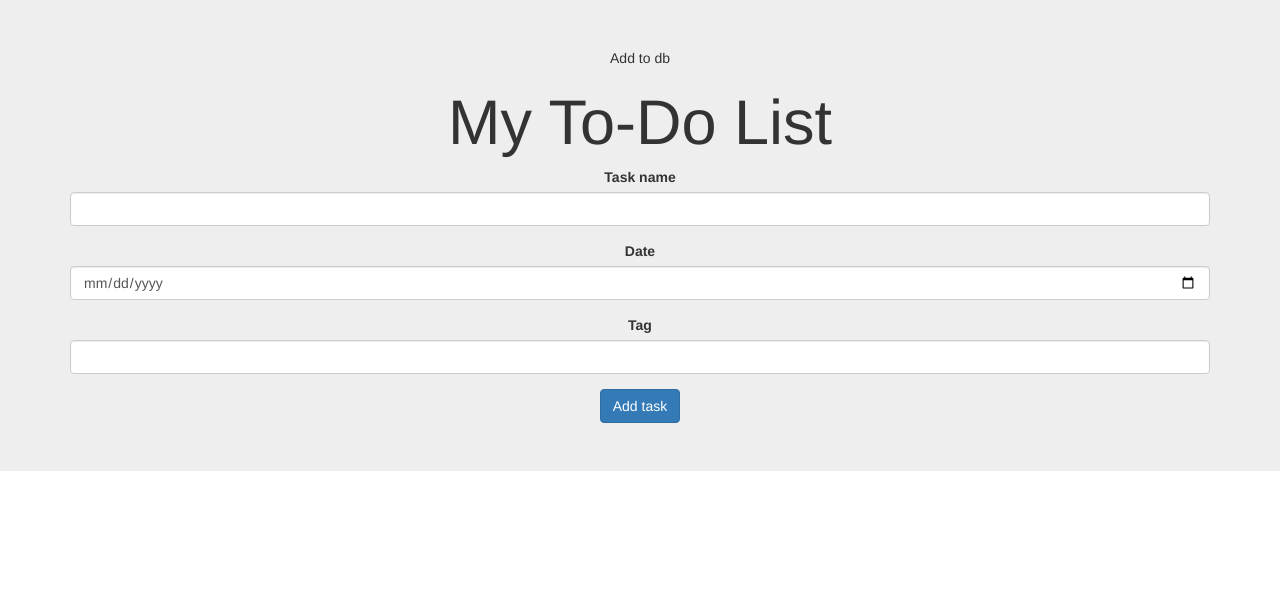
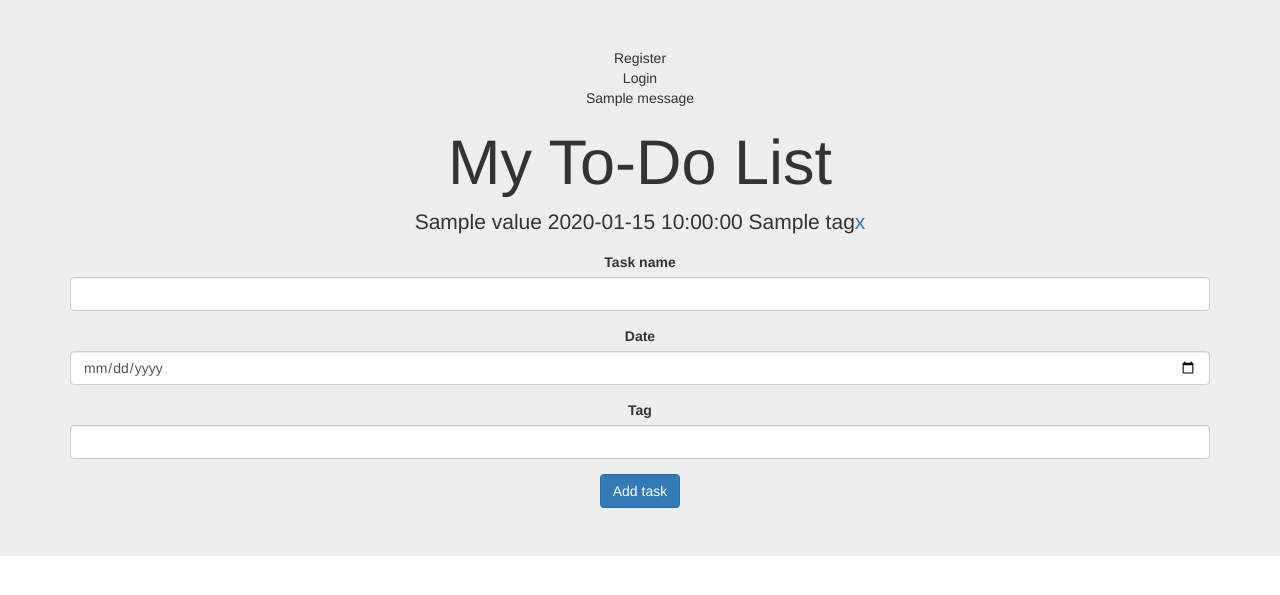
Before and after one commit to Tabinka/To-do-list, a Flask app: template templates/index.html in a window 1280 px wide. Shown: the top 595 px of the page. Run offline with Flask 2, Linux system fonts and the light colour scheme; tables that the repository leaves empty hold one stand-in row (values such as "Sample post"); the template is opened without the code that fills it: values that come from a table or form of the project are taken from there, most other values are stand-ins (such as "Sample title", 1, 10 or a date in 2020); one stand-in notice (Sample message) is shown; some libraries are stand-ins or nearby versions.

Commit message:
add register / login and connect to db

```diff
--- a/main.py
+++ b/main.py
@@ -1,13 +1,17 @@
-from flask import Flask, render_template, redirect, url_for, request
+from functools import wraps
+from flask import Flask, render_template, redirect, url_for, request, flash
 from flask_bootstrap import Bootstrap
 from flask_sqlalchemy import SQLAlchemy
 from flask_wtf import FlaskForm
+from flask_login import UserMixin, login_user, LoginManager, login_required, current_user, logout_user
 from sqlalchemy import ForeignKey
 from sqlalchemy.orm import relationship
-from werkzeug.security import generate_password_hash
+from werkzeug.exceptions import abort
+from werkzeug.security import generate_password_hash, check_password_hash
 from wtforms import StringField, SubmitField, PasswordField
 from wtforms.fields.html5 import DateField
 from wtforms.validators import DataRequired
+from sqlalchemy.ext.declarative import declarative_base
 
 app = Flask(__name__)
 app.config["SECRET_KEY"] = '8BYkEfBA6O6donzWlSihBXox7C0sKR6b'
@@ -28,17 +32,26 @@
 class UserForm(FlaskForm):
     name = StringField("Name", validators=[DataRequired()])
     password = PasswordField("Password", validators=[DataRequired()])
-    submit = SubmitField("Submit")
+    register = SubmitField("Register")
+
+
+class LoginForm(FlaskForm):
+    name = StringField("Name", validators=[DataRequired()])
+    password = PasswordField("Password", validators=[DataRequired()])
+    login = SubmitField("Login")
 
 
 # CONNECT TO DB
 app.config['SQLALCHEMY_DATABASE_URI'] = "sqlite:///tasks.db"
 app.config['SQLALCHEMY_TRACK_MODIFICATIONS'] = False
 db = SQLAlchemy(app)
+login_manager = LoginManager()
+login_manager.init_app(app)
+Base = declarative_base()
 
 
 # CONFIGURE TABLES
-class User(db.Model):
+class User(UserMixin, db.Model, Base):
     __tablename__ = "user"
     id = db.Column(db.Integer, primary_key=True)
     username = db.Column(db.String(250))
@@ -46,7 +59,7 @@
     task = relationship("Task", back_populates="user")
 
 
-class Task(db.Model):
+class Task(db.Model, Base):
     __tablename__ = "task"
     id = db.Column(db.Integer, primary_key=True)
     user_id = db.Column(db.Integer, ForeignKey('user.id'))
@@ -59,46 +72,93 @@
 db.create_all()
 
 
+def add_to_db():
+    global dictionary_tasks
+    for key, value in dictionary_tasks.items():
+        new_task = Task(
+            task_name=value["name"],
+            user_id=current_user.get_id(),
+            tag=value["tag"],
+            date=value["date"]
+        )
+        db.session.add(new_task)
+    db.session.commit()
+    dictionary_tasks = {}
+
+
+@login_manager.user_loader
+def load_user(user_id):
+    return User.query.get(user_id)
+
+
+def logged_user(f):
+    @wraps(f)
+    def decorated_function(*args, **kwargs):
+        if not current_user.is_authenticated:
+            return abort(403)
+        return f(*args, **kwargs)
+
+    return decorated_function
+
+
 @app.route("/", methods=["POST", "GET"])
 def home():
     global x
+    db_tasks = None
     form = NewTask()
     register_form = UserForm()
-    if form.validate_on_submit():
-        dictionary_tasks[x] = {"name": form.task_name.data, "tag": form.tag_name.data, "date": str(form.date_time.data)}
-        print(dictionary_tasks)
-        x += 1
+    login_form = LoginForm()
+    if form.submit.data and form.validate():
+        if current_user.is_authenticated:
+            new_task = Task(
+                task_name=form.task_name.data,
+                user_id=1,
+                tag=form.tag_name.data,
+                date=str(form.date_time.data)
+            )
+            db.session.add(new_task)
+            db.session.commit()
+        else:
+            dictionary_tasks[x] = {"name": form.task_name.data, "tag": form.tag_name.data,
+                                   "date": str(form.date_time.data)}
+            x += 1
         return redirect(url_for("home"))
-    elif register_form.validate_on_submit() and request.method == "POST":
+    elif login_form.login.data and login_form.validate():
+        if User.query.filter_by(username=request.form['name']).first():
+            user = User.query.filter_by(username=request.form['name']).first()
+            if check_password_hash(user.password, request.form['password']):
+                login_user(user)
+                return redirect(url_for('home'))
+            else:
+                flash("Wrong password")
+        else:
+            flash("User does not exist.")
+    elif register_form.register.data and register_form.validate():
         new_user = User(
             username=register_form.name.data,
             password=generate_password_hash(password=request.form["password"], method='pbkdf2:sha256',
                                             salt_length=8)
         )
-        print("user created")
         db.session.add(new_user)
         db.session.commit()
         return redirect(url_for('home'))
-    return render_template("index.html", form=form, tasks=dictionary_tasks, registere_form=register_form)
-
-
-@app.route("/add", methods=["POST", "GET"])
-def add_to_db():
-    for key, value in dictionary_tasks.items():
-        new_task = Task(
-            task_name=value["name"],
-            user_id=1,
-            tag=value["tag"],
-            date=value["date"]
-        )
-        db.session.add(new_task)
-    db.session.commit()
-    return redirect(url_for('home'))
+    if current_user.is_authenticated:
+        if dictionary_tasks:
+            add_to_db()
+        db_tasks = Task.query.all()
+    return render_template("index.html", form=form, local_tasks=dictionary_tasks, db_tasks=db_tasks,
+                           registere_form=register_form,
+                           login_form=login_form, logged_user=current_user.is_authenticated)
 
 
 @app.route("/delete/<int:task_id>", methods=["POST", "GET"])
 def delete(task_id):
-    del dictionary_tasks[task_id]
+    if current_user.is_authenticated:
+        task_to_delete = Task.query.get(task_id)
+        db.session.delete(task_to_delete)
+        db.session.commit()
+    else:
+        del dictionary_tasks[task_id]
     return redirect(url_for("home"))
 
 
--- a/templates/index.html
+++ b/templates/index.html
@@ -6,9 +6,22 @@
 {% block content %}
 <div class="jumbotron text-center">
     <div class="container">
-        <div class="primary-btn" data-toggle="modal" data-target="#myModal">Add to db</div>
+        {% if not logged_user %}
+        <div class="primary-btn" data-toggle="modal" data-target="#myModal">Register</div>
+        <div class="primary-btn" data-toggle="modal" data-target="#LoginModal">Login</div>
+        {% endif %}
 
-        <!-- Modal -->
+        {% with messages = get_flashed_messages() %}
+          {% if messages %}
+            <div class=flashes">
+            {% for message in messages %}
+                <span>{{ message }}</span>
+            {% endfor %}
+            </div>
+          {% endif %}
+        {% endwith %}
+
+        <!-- Register Modal -->
         <div id="myModal" class="modal fade" role="dialog">
           <div class="modal-dialog">
 
@@ -30,12 +43,42 @@
           </div>
         </div>
 
+        <!-- Login Modal -->
+        <div id="LoginModal" class="modal fade" role="dialog">
+          <div class="modal-dialog">
+
+            <!-- Modal content-->
+            <div class="modal-content">
+              <div class="modal-header">
+                <button type="button" class="close" data-dismiss="modal">&times;</button>
+                <h4 class="modal-title">Login</h4>
+              </div>
+              <div class="modal-body">
+                <p>Login to your saved lists</p>
+                  {{ wtf.quick_form(login_form, novalidate=True, button_map={"submit": "primary"}) }}
+              </div>
+              <div class="modal-footer">
+                <button type="button" class="btn btn-default" data-dismiss="modal">Close</button>
+              </div>
+            </div>
+
+          </div>
+        </div>
+
   <h1 class="display-4">My To-Do List</h1>
-         {% for key, value in tasks.items() %}
-        <div class="task">
-            <p>{{value["name"]}} {{value["date"]}} {{value["tag"]}}<a href="{{url_for('delete', task_id=key)}}">x</a></p>
-        </div>
-        {% endfor %}
+        {% if logged_user %}
+            {% for task in db_tasks %}
+                <div class="task">
+                    <p>{{task.task_name}} {{task.date}} {{task.tag}}<a href="{{url_for('delete', task_id=task.id)}}">x</a></p>
+                </div>
+            {% endfor %}
+        {% else %}
+            {% for key, value in local_tasks.items() %}
+                <div class="task">
+                    <p>{{value["name"]}} {{value["date"]}} {{value["tag"]}}<a href="{{url_for('delete', task_id=key)}}">x</a></p>
+                </div>
+            {% endfor %}
+        {% endif %}
 {{ wtf.quick_form(form, novalidate=True, button_map={"submit": "primary"}) }}
 </div>
     </div>
```
Also changed, not shown: tasks.db.
